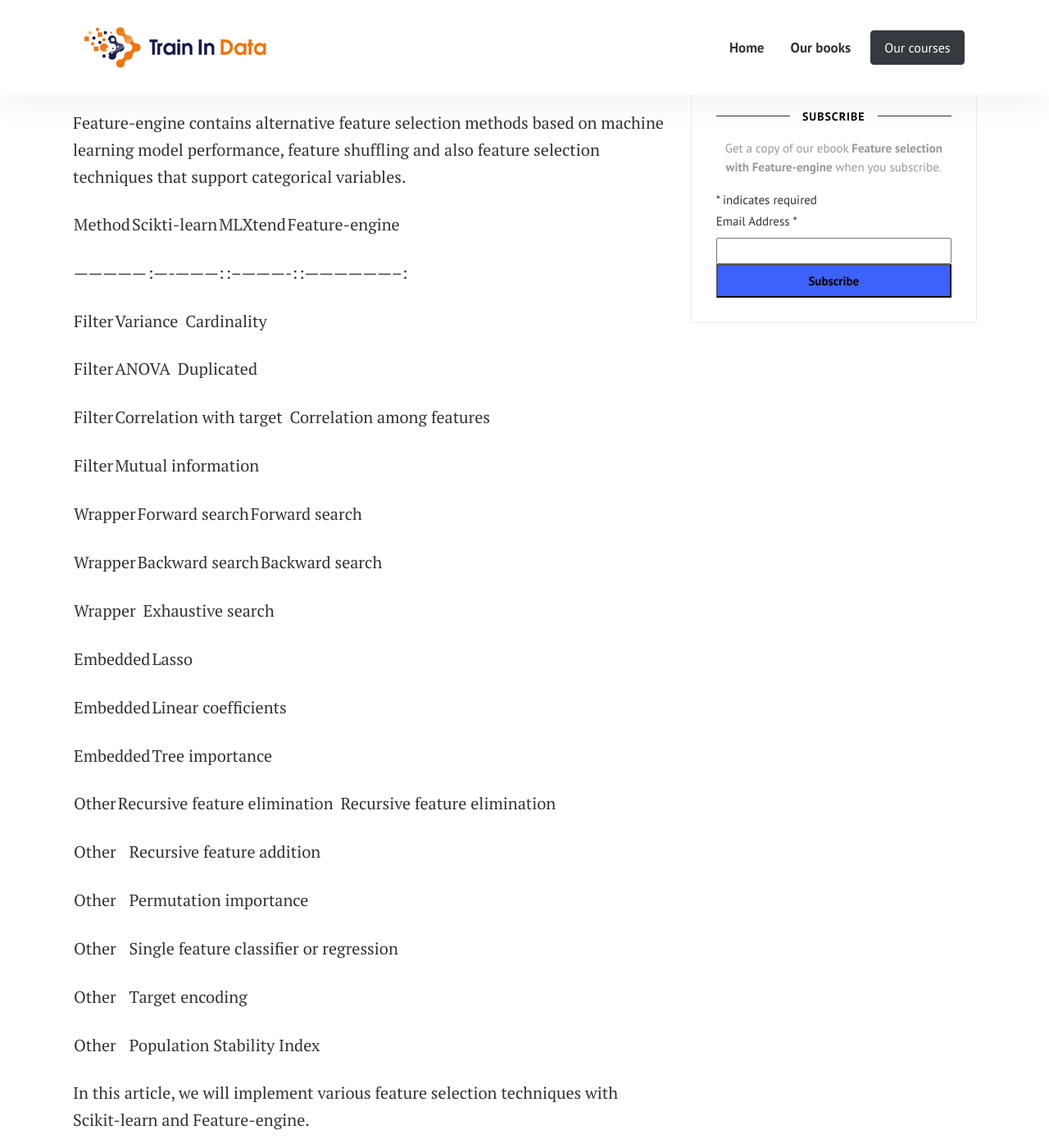
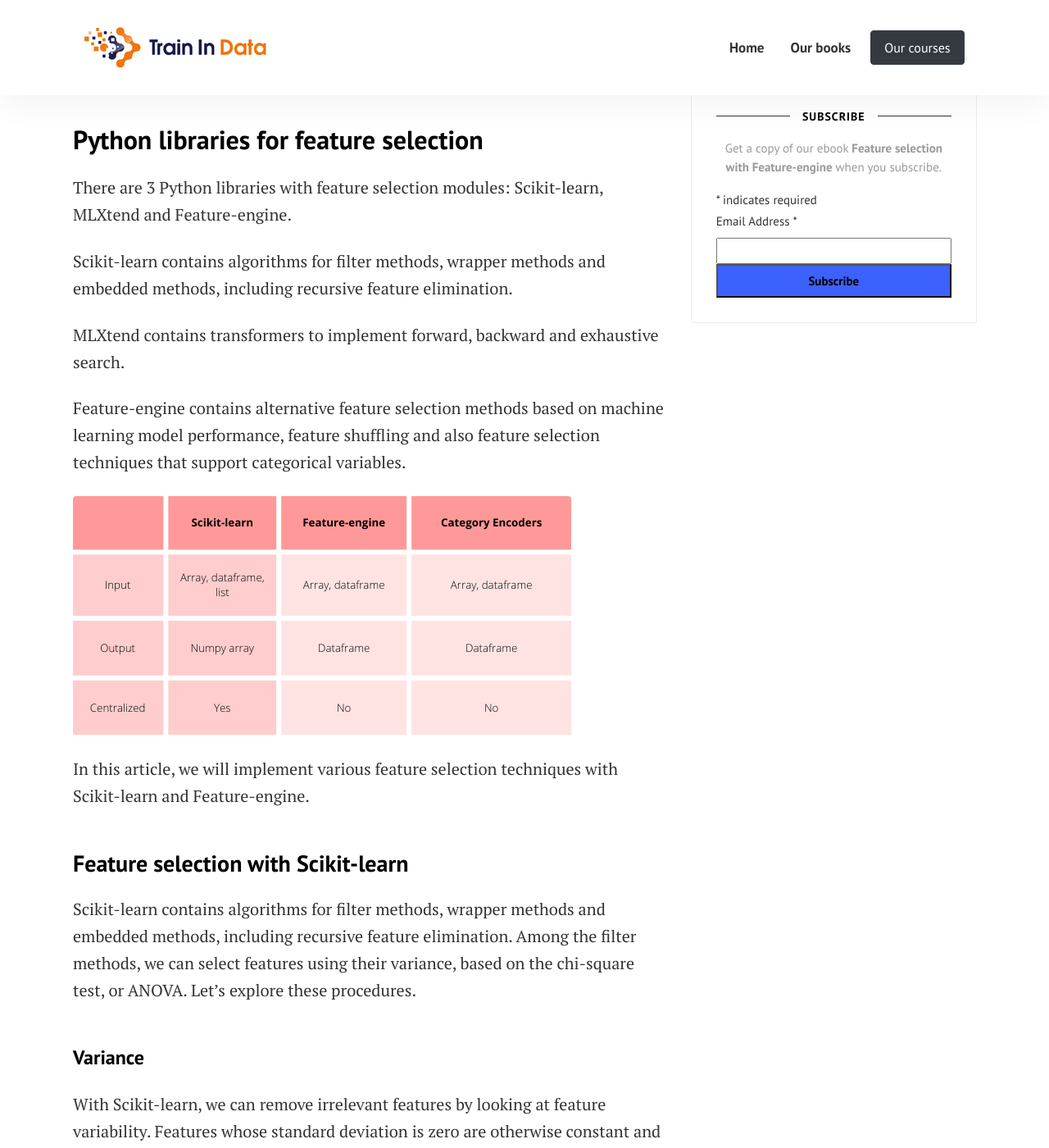
Before and after one commit to solegalli/trainindatablog, a Jekyll site: the page built from _posts/2022-09-11-feature-selection-machine-learning-with-python.md, in a window 1280 px wide and 1400 px high, scrolled down 2718 px. Shown: the whole window at 82% size. Built offline with Jekyll 4.4.1, drawn with Linux system fonts in a browser that asks for light colours; comment, search, counter and statistics services are not loaded.

Commit message:
add table, cover image

```diff
--- a/_posts/2022-09-11-feature-selection-machine-learning-with-python.md
+++ b/_posts/2022-09-11-feature-selection-machine-learning-with-python.md
@@ -65,41 +65,7 @@
 Feature-engine contains alternative feature selection methods based on machine learning model performance, feature shuffling
 and also feature selection techniques that support categorical variables.
 
-| Method        | Scikti-learn | MLXtend | Feature-engine |
-
-|————— |:----———:|:--—-------:|:——————--:|
-
-| Filter           |  Variance   |                   |  Cardinality       |
-
-| Filter | ANOVA | | Duplicated  |
-
-| Filter | Correlation with target| |Correlation among features |
-
-| Filter | Mutual information | | |
-
-| Wrapper | Forward search |Forward search | |
-
-| Wrapper | Backward search |Backward search | |
-
-| Wrapper |  |Exhaustive search | |
-
-|Embedded|Lasso|||
-
-|Embedded|Linear coefficients|||
-
-|Embedded|Tree importance|||
-
-|Other|Recursive feature elimination||Recursive feature elimination|
-
-|Other|||Recursive feature addition|
-
-|Other|||Permutation importance|
-
-|Other|||Single feature classifier or regression|
-
-|Other|||Target encoding|
-
-|Other|||Population Stability Index|
+![feature selection methods]({{ site.baseurl }}/assets/images/posts/fspython/table.png)
 
 In this article, we will implement various feature selection techniques with Scikit-learn and Feature-engine.
 
```
Also changed, not shown: assets/images/posts/fspython/cover.png (added), assets/images/posts/fspython/table.png (added).
